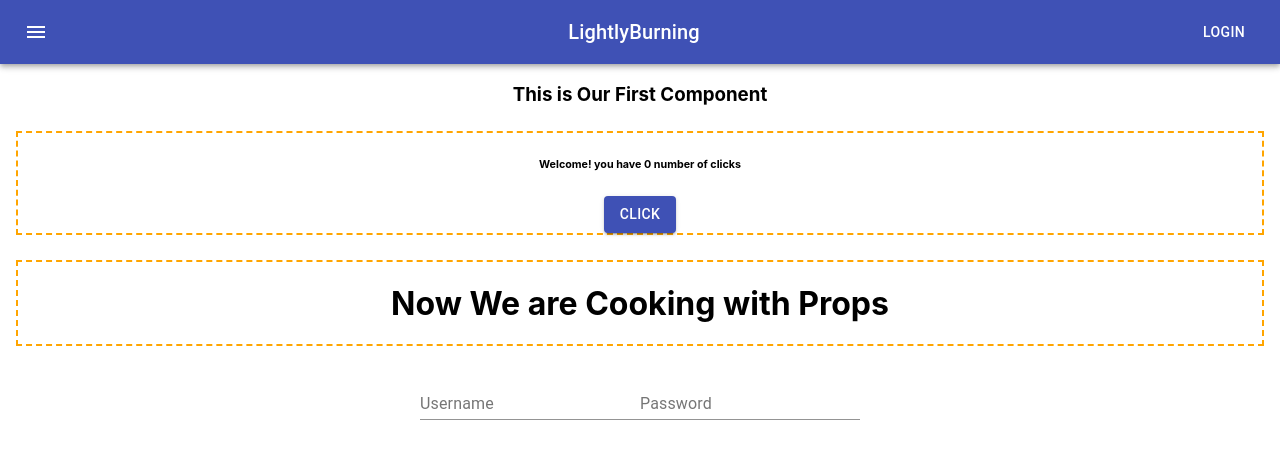
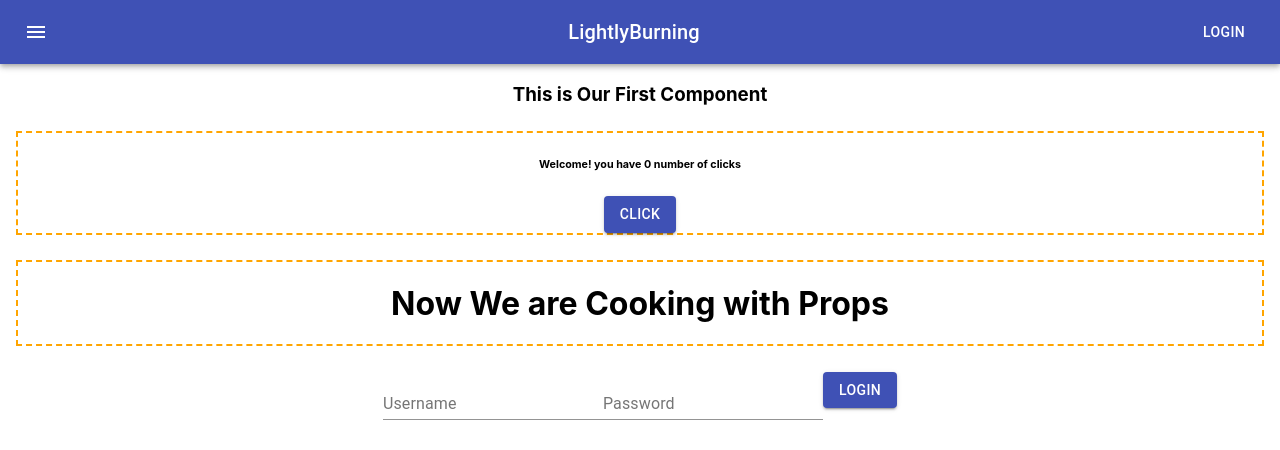
Before and after one commit to 2006NodeDev/Demos, a React (Create React App) app in the folder 3Week/lightlyburning-ui/: page / in a window 1280 px wide. Shown: the top 450 px of the page. Built offline with nearby package versions, Linux system fonts and the light colour scheme.

Commit message:
axios and login function

```diff
--- a/3Week/lightlyburning-ui/package.json
+++ b/3Week/lightlyburning-ui/package.json
@@ -12,6 +12,7 @@
     "@types/node": "^12.12.47",
     "@types/react": "^16.9.41",
     "@types/react-dom": "^16.9.8",
+    "axios": "^0.19.2",
     "react": "^16.13.1",
     "react-dom": "^16.13.1",
     "react-scripts": "3.4.1",
--- a/3Week/lightlyburning-ui/src/components/LoginComponent/LoginComponent.tsx
+++ b/3Week/lightlyburning-ui/src/components/LoginComponent/LoginComponent.tsx
@@ -1,5 +1,7 @@
-import React, { FunctionComponent, useState } from 'react'
+import React, { FunctionComponent, useState, SyntheticEvent } from 'react'
 import TextField from '@material-ui/core/TextField'
+import Button from '@material-ui/core/Button'
+import { lightlyburningLogin } from '../../remote/lightlyburning-api/lightlyburning-login'
 
 
 export const LoginComponent:FunctionComponent<any> = (props) => {
@@ -18,12 +20,19 @@ export const LoginComponent:FunctionComponent<any> = (props) => {
         changePassword(event.currentTarget.value)
     }
 
+    const loginSubmit = (e:SyntheticEvent) => {//sythentic events are react interface for converting between the many different types of browser events
+        e.preventDefault()
+        lightlyburningLogin(username, password)
+        changePassword('')
+    }
 
     return (
         <div>
-            <form>
+            {/* by default the submit event in a form tries to send a get request to the href value in the form */}
+            <form autoComplete="off" onSubmit={loginSubmit}>
                 <TextField id="standard-basic" label="Username" value={username} onChange={updateUsername}/>
                 <TextField id="standard-basic" type='password' label="Password" value={password} onChange={updatePassword} />
+                <Button type='submit' variant="contained" color="primary">Login</Button>
             </form>
         </div>
     )
--- /dev/null
+++ b/3Week/lightlyburning-ui/src/remote/lightlyburning-api/index.ts
@@ -0,0 +1,12 @@
+//this index is going to be for setting up the base axios client
+import axios from 'axios'
+
+
+// we will use this object to send off all of the other request we make to the lightlyburning api
+export const lightlyburningClient = axios.create({
+    baseURL:'http://localhost:2006',
+    headers:{
+        'Content-Type': 'application/json'
+    },
+    withCredentials:true
+})
--- /dev/null
+++ b/3Week/lightlyburning-ui/src/remote/lightlyburning-api/lightlyburning-login.ts
@@ -0,0 +1,16 @@
+import { lightlyburningClient } from "."
+
+
+
+export const lightlyburningLogin = async (username:string, password:string) => {
+    let credentials = {
+        username,
+        password
+    }
+    try{
+        let response = await lightlyburningClient.post('/login', credentials)
+        console.log(response);
+    } catch(e){
+
+    }
+}
```
Also changed, not shown: 1 other file (tests, documents, lock files or other folders).
